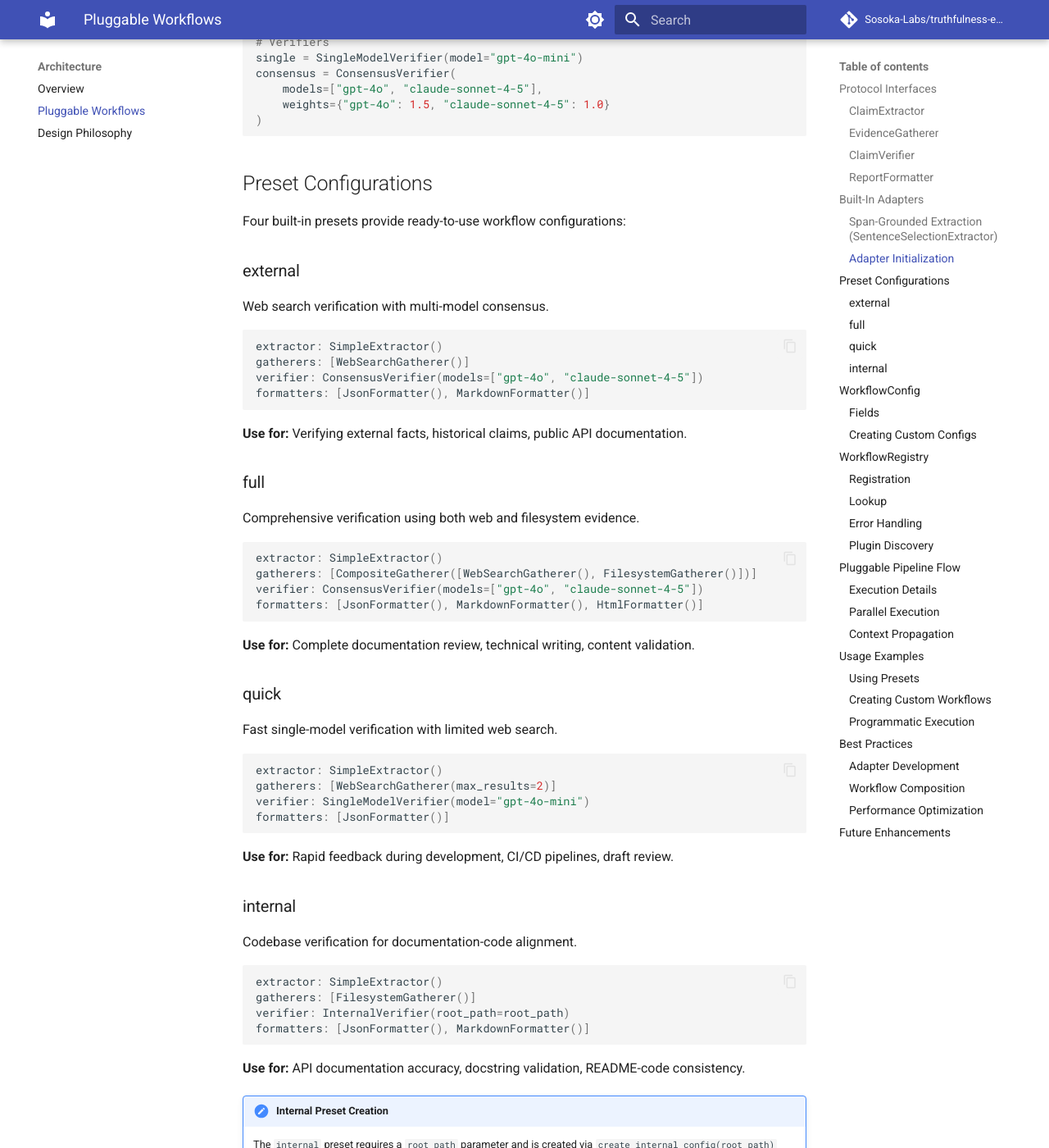
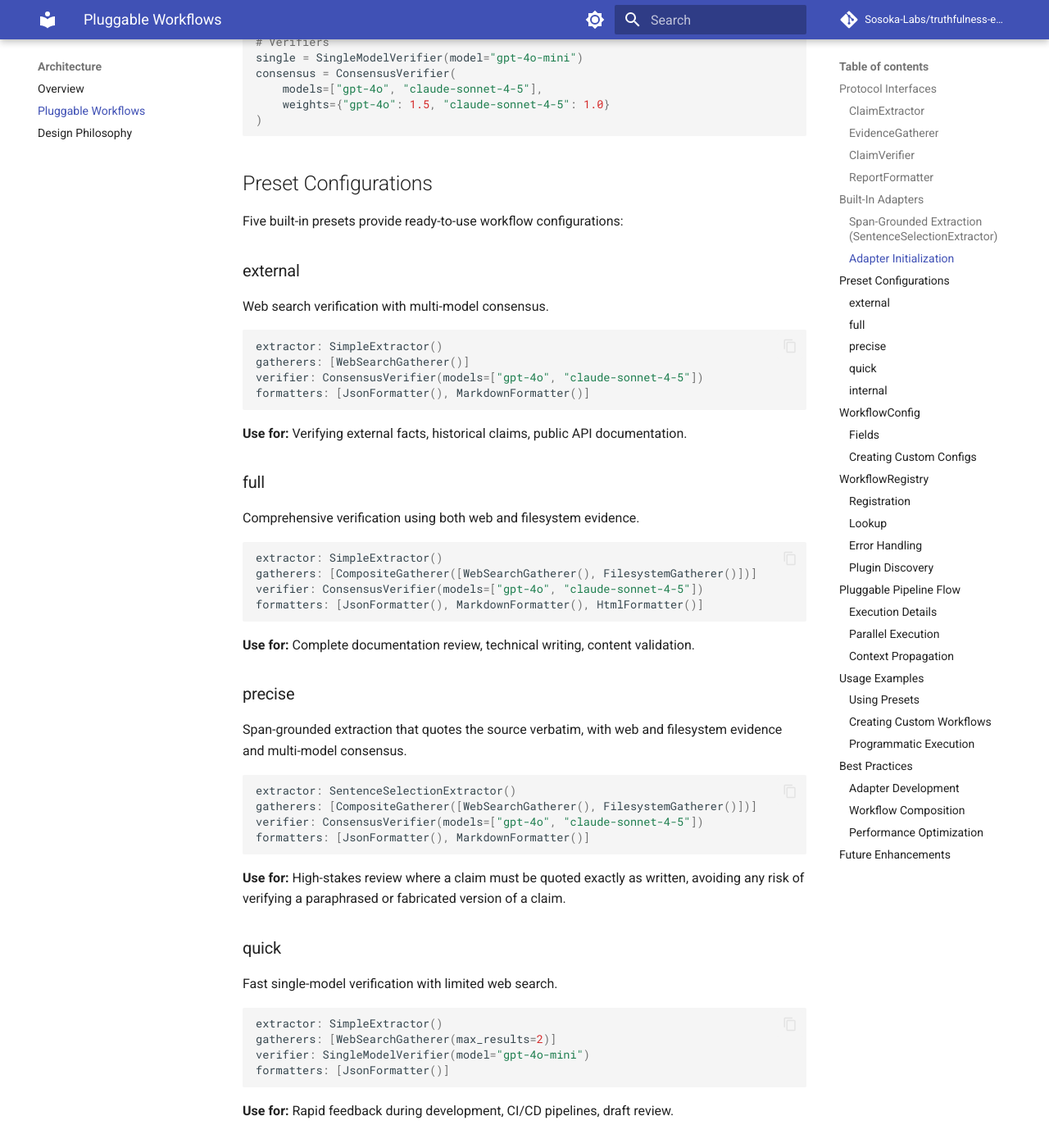
Before and after one commit to Sosoka-Labs/truthfulness-evaluator, an MkDocs documentation site: the page built from docs/architecture/workflows.md, in a window 1280 px wide and 1400 px high, scrolled down 4838 px. Shown: the whole window at 82% size. Built offline with MkDocs 1.6.1 and Material for MkDocs 9.7.7, drawn with Linux system fonts in a browser that asks for light colours; comment, search, counter and statistics services are not loaded.

Commit message:
docs: add precise preset to Preset Configurations section

````diff
--- a/docs/architecture/workflows.md
+++ b/docs/architecture/workflows.md
@@ -199,7 +199,7 @@ consensus = ConsensusVerifier(
 
 ## Preset Configurations
 
-Four built-in presets provide ready-to-use workflow configurations:
+Five built-in presets provide ready-to-use workflow configurations:
 
 ### external
 
@@ -226,6 +226,21 @@ formatters: [JsonFormatter(), MarkdownFormatter(), HtmlFormatter()]
 ```
 
 **Use for:** Complete documentation review, technical writing, content validation.
+
+### precise
+
+Span-grounded extraction that quotes the source verbatim, with web and
+filesystem evidence and multi-model consensus.
+
+```python
+extractor: SentenceSelectionExtractor()
+gatherers: [CompositeGatherer([WebSearchGatherer(), FilesystemGatherer()])]
+verifier: ConsensusVerifier(models=["gpt-4o", "claude-sonnet-4-5"])
+formatters: [JsonFormatter(), MarkdownFormatter()]
+```
+
+**Use for:** High-stakes review where a claim must be quoted exactly as written,
+avoiding any risk of verifying a paraphrased or fabricated version of a claim.
 
 ### quick
 
````
